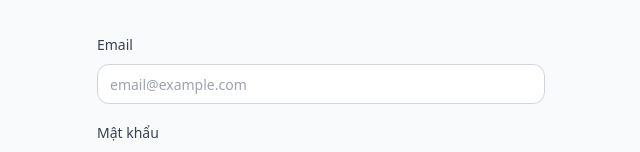
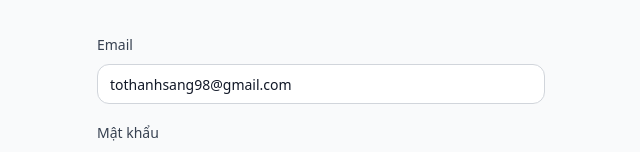
Before and after one commit to tothanhsang/learn-english, a Next.js app: page /login in a window 1280 px wide. Shown: the part 311-463 px from the top of the page, without its empty margins (319-959 px from the left). Built offline with nearby package versions, Linux system fonts and the light colour scheme.

Commit message:
feat: Add default email value to the login input field.

```diff
--- a/src/app/(auth)/login/page.tsx
+++ b/src/app/(auth)/login/page.tsx
@@ -61,6 +61,7 @@ export default function LoginPage() {
               name="email"
               type="email"
               placeholder="email@example.com"
+              defaultValue="tothanhsang98@gmail.com"
               required
             />
           </div>
```
